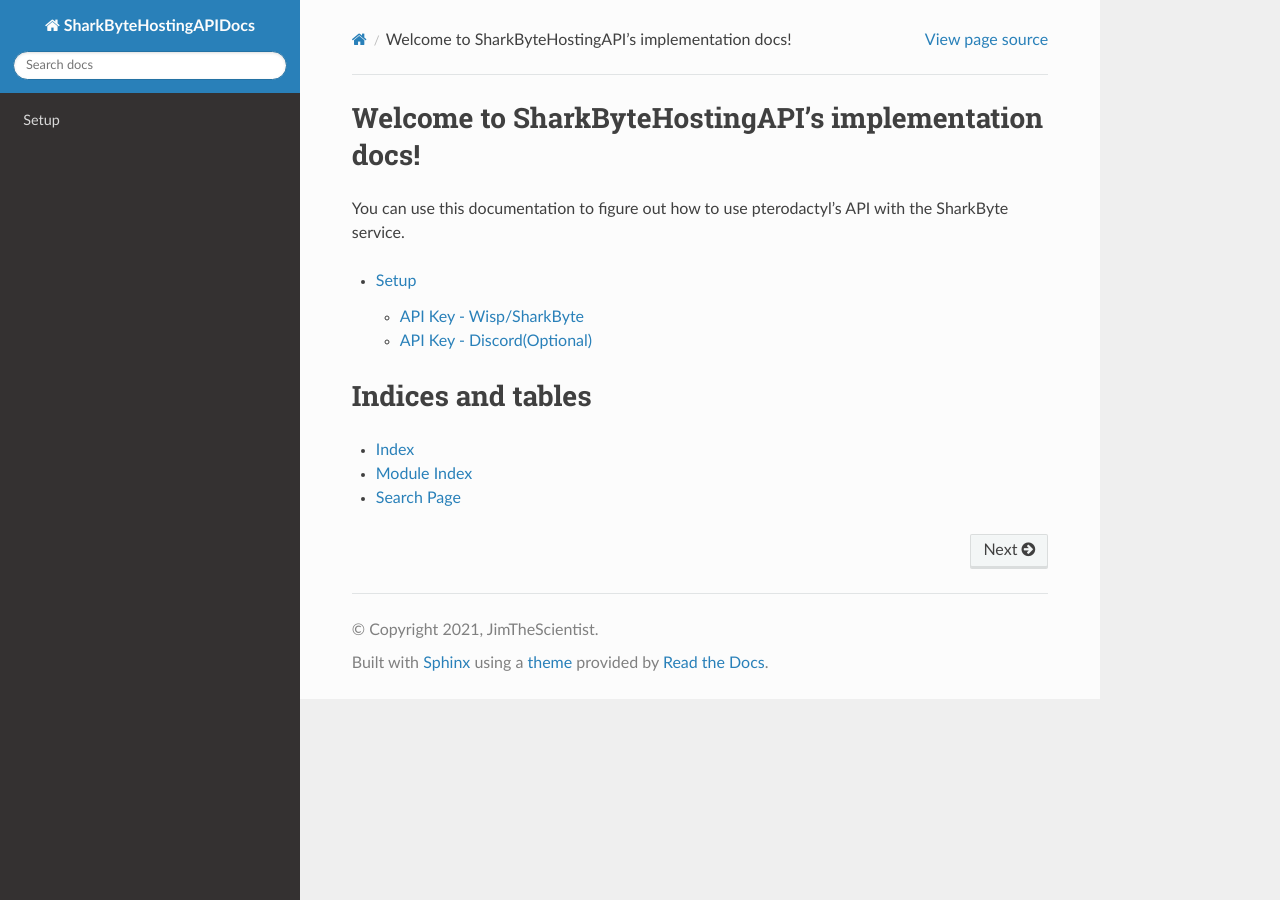
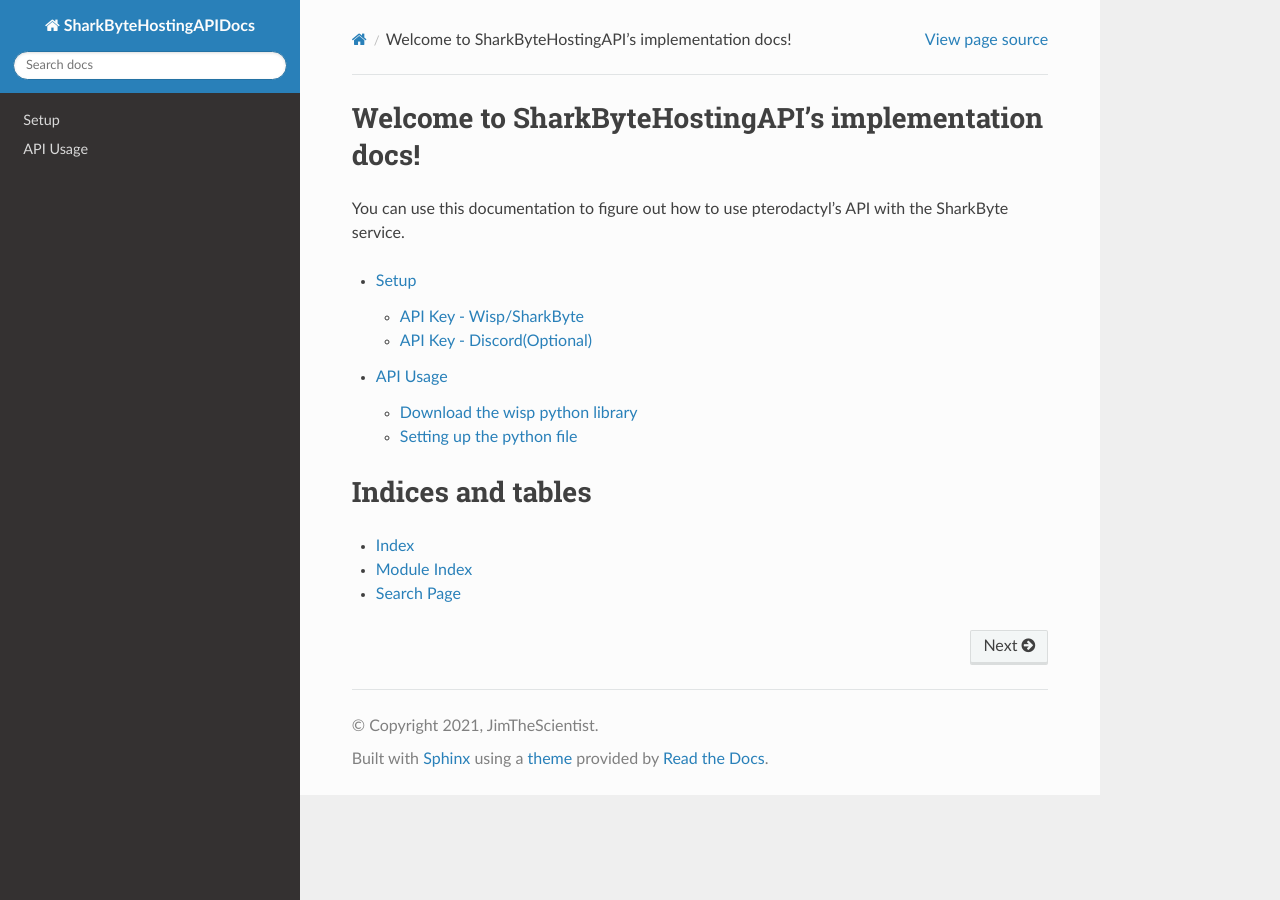
Before and after one commit to JimTheScientist/SharkbyteHostingAPIDocs, a Sphinx documentation site: the page built from docs/source/index.rst, in a window 1280 px wide. Built offline with Sphinx 7.4.7 and the Read the Docs theme 2.0.0, drawn with Linux system fonts in a browser that asks for light colours.

Commit message:
setup completed

```diff
--- /dev/null
+++ b/docs/source/api.rst
@@ -0,0 +1,17 @@
+API Usage
+=============
+A short explanation concerning the use of the Sharkbyte Wisp API in Python.
+
+Download the wisp python library
+###################################
+We will be using my modified version of the wisp.py library, found here: https://pypi.org/project/wisp.py-jimthescientist/1.2.0/
+
+Use the command   ``pip install wispyjim`` to install the package.
+
+Setting up the python file
+###########################
+
+Create a file named bot.py, and add the following to the top of the file.
+
+.. literalinclude:: bot.py
+  :language: python
--- a/docs/source/conf.py
+++ b/docs/source/conf.py
@@ -16,7 +16,7 @@
 
 
 # -- Project information -----------------------------------------------------
-
+pygments_style = 'sphinx'
 project = 'SharkByteHostingAPIDocs'
 copyright = '2021, JimTheScientist'
 author = 'JimTheScientist'
--- a/docs/source/index.rst
+++ b/docs/source/index.rst
@@ -11,6 +11,7 @@
    :maxdepth: 2
 
    setup
+   api
 
 Indices and tables
 ==================
```
Also changed, not shown: docs/source/bot.py (added), 11 other files.
